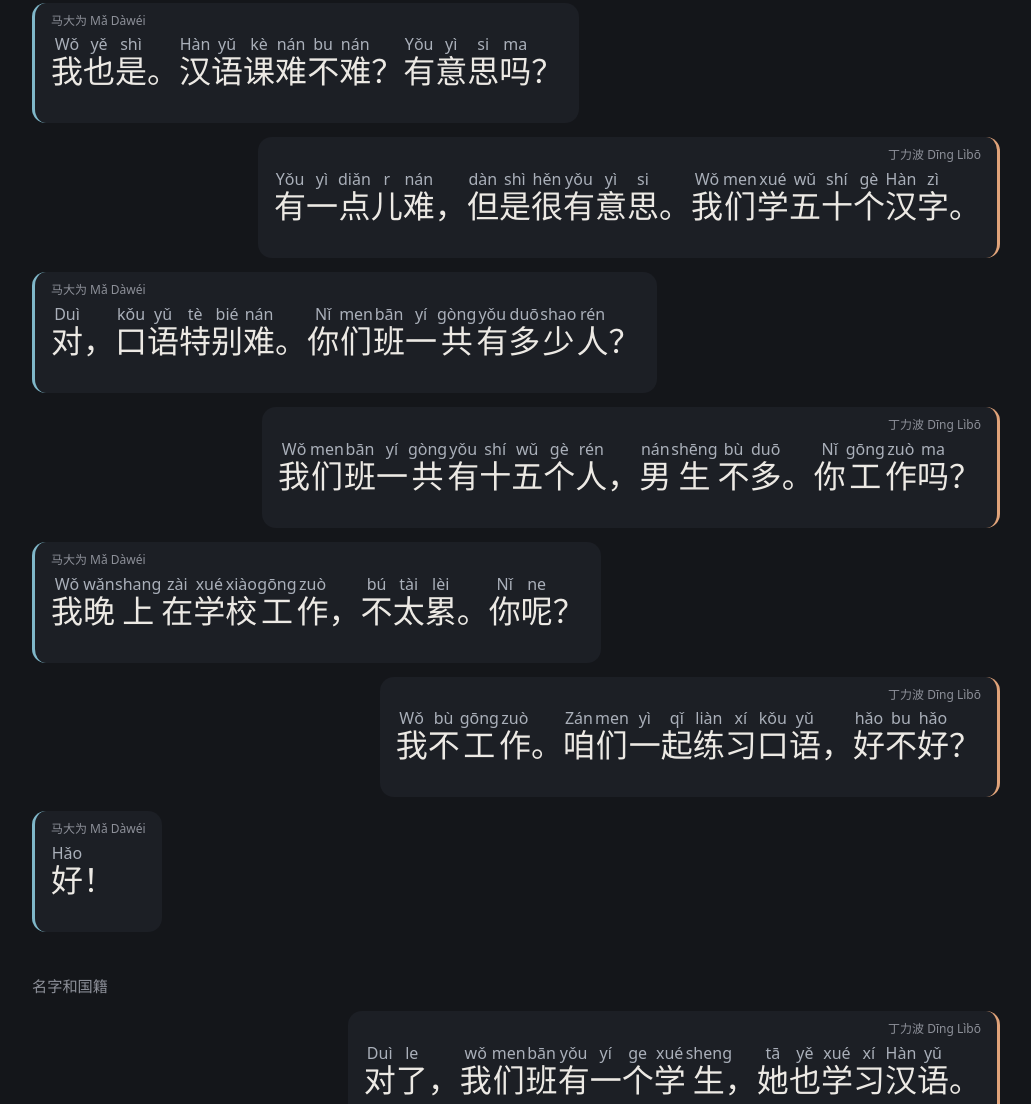
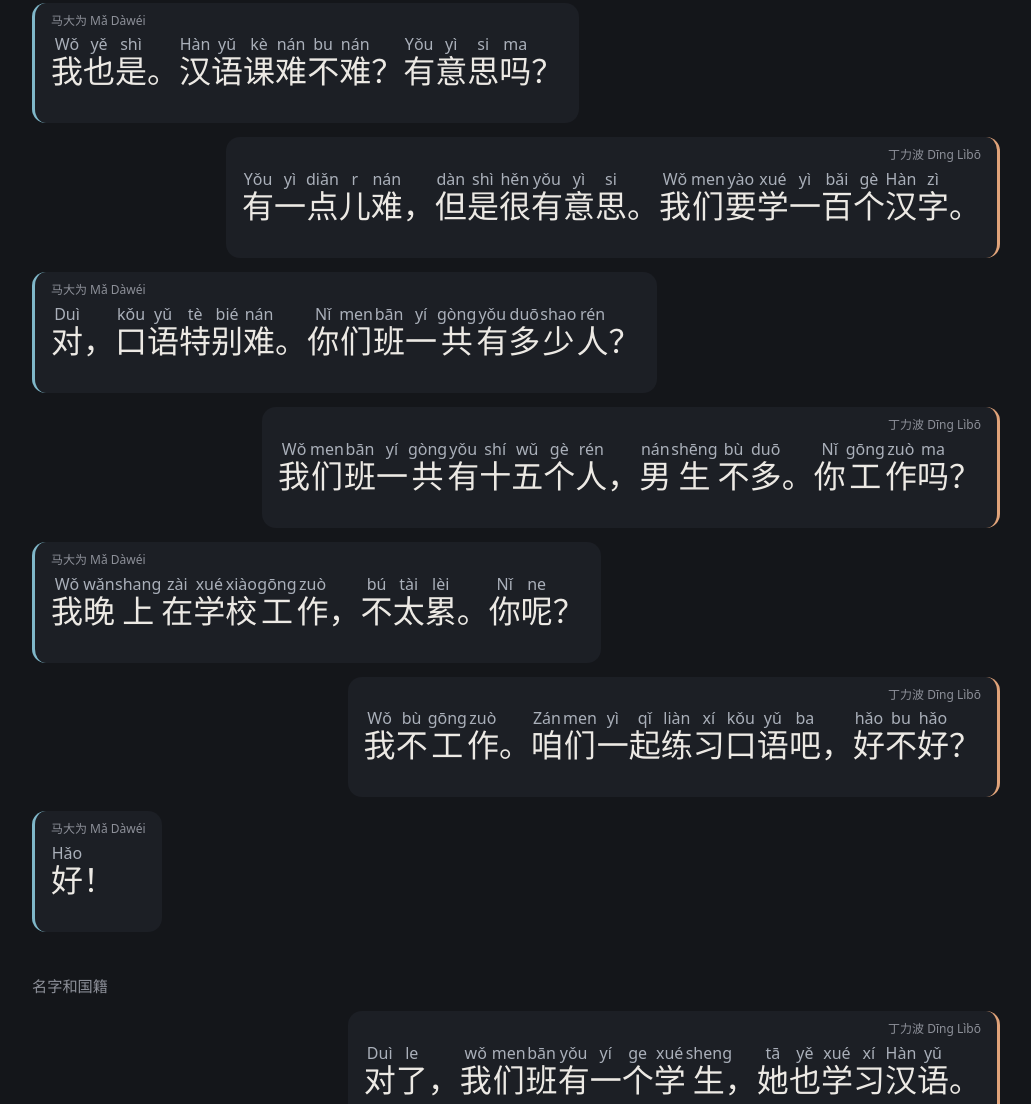
Before and after one commit to gue88/chinese-dialogue, a plain HTML site: page index.html in a window 1280 px wide. Shown: the part 1630-2734 px from the top of the page, without its empty margins (124-1155 px from the left). Drawn offline with Linux system fonts and the light colour scheme.

Commit message:
update dialogue

```diff
--- a/index.html
+++ b/index.html
@@ -236,11 +236,11 @@ B|是，我也是汉语专业。我们都在 RMIT 学习。|Shì, wǒ yě shì H
 A|你星期几有汉语课？|Nǐ xīngqī jǐ yǒu Hànyǔ kè?|Which days do you have Chinese class?
 B|我星期二上午十一点半和星期四中午十二点半有汉语课。|Wǒ xīngqī'èr shàngwǔ shíyī diǎn bàn hé xīngqīsì zhōngwǔ shí'èr diǎn bàn yǒu Hànyǔ kè.|I have Chinese class on Tuesday at 11:30 in the morning and Thursday at 12:30 at noon.
 A|我也是。汉语课难不难？有意思吗？|Wǒ yě shì. Hànyǔ kè nán bu nán? Yǒu yìsi ma?|Me too. Is Chinese class hard? Is it interesting?
-B|有一点儿难，但是很有意思。我们学五十个汉字。|Yǒu yìdiǎnr nán, dànshì hěn yǒu yìsi. Wǒmen xué wǔshí gè Hànzì.|A little hard, but very interesting. We're learning fifty characters.
+B|有一点儿难，但是很有意思。我们要学一百个汉字。|Yǒu yìdiǎnr nán, dànshì hěn yǒu yìsi. Wǒmen yào xué yìbǎi gè Hànzì.|A little hard, but very interesting. We have to learn one hundred Chinese characters.
 A|对，口语特别难。你们班一共有多少人？|Duì, kǒuyǔ tèbié nán. Nǐmen bān yígòng yǒu duōshao rén?|Yes, speaking is especially hard. How many people are in your class altogether?
 B|我们班一共有十五个人，男生不多。你工作吗？|Wǒmen bān yígòng yǒu shíwǔ gè rén, nánshēng bù duō. Nǐ gōngzuò ma?|There are fifteen people in our class altogether, and not many boys. Do you work?
 A|我晚上在学校工作，不太累。你呢？|Wǒ wǎnshang zài xuéxiào gōngzuò, bú tài lèi. Nǐ ne?|I work at the school in the evenings, so it's not too tiring. How about you?
-B|我不工作。咱们一起练习口语，好不好？|Wǒ bù gōngzuò. Zánmen yìqǐ liànxí kǒuyǔ, hǎo bu hǎo?|I don't work. Shall we practise speaking together?
+B|我不工作。咱们一起练习口语吧，好不好？|Wǒ bù gōngzuò. Zánmen yìqǐ liànxí kǒuyǔ ba, hǎo bu hǎo?|I don't work. Shall we practise speaking together?
 A|好！|Hǎo!|Good!
 # 名字和国籍
 B|对了，我们班有一个学生，她也学习汉语。|Duìle, wǒmen bān yǒu yí ge xuésheng, tā yě xuéxí Hànyǔ.|By the way, there's a student in our class who also studies Chinese.
@@ -253,7 +253,7 @@ B|我是越南人，我妈妈是四川人。我常常去越南。|Wǒ shì Yuèn
 A|你去四川吗？|Nǐ qù Sìchuān ma?|Do you go to Sichuan?
 B|我去四川，也去北京。四川和北京都很好。|Wǒ qù Sìchuān, yě qù Běijīng. Sìchuān hé Běijīng dōu hěn hǎo.|I go to Sichuan, and to Beijing too. Sichuan and Beijing are both great.
 A|你喜欢吃什么，喝什么？|Nǐ xǐhuan chī shénme, hē shénme?|What do you like to eat and drink?
-B|我喜欢吃酸菜鱼和越南冰奶咖啡。你呢？|Wǒ xǐhuan chī suāncài yú hé Yuènán bīng nǎi kāfēi. Nǐ ne?|I like pickled cabbage fish and Vietnamese iced milk coffee. How about you?
+B|我喜欢吃酸菜鱼，喝越南冰奶咖啡。你呢？|Wǒ xǐhuān chī suāncài yú, hē yuènán bīng nǎi kāfēi. Nǐ ne?|I like pickled cabbage fish and drinking ietnamese iced milk coffee. How about you?
 A|我喜欢吃包子，最喜欢喝奶茶。|Wǒ xǐhuan chī bāozi, zuì xǐhuan hē nǎichá.|I like steamed buns, and I like milk tea the most.
 # 歌曲和电影
 A|你喜欢中文歌吗？|Nǐ xǐhuan Zhōngwén gē ma?|Do you like Chinese songs?
@@ -269,12 +269,10 @@ B|我爸爸是医生，我妈妈是律师。你爸爸妈妈呢？|Wǒ bàba shì
 A|我爸爸是老师，他教英语。我妈妈不工作，她在家。|Wǒ bàba shì lǎoshī, tā jiāo Yīngyǔ. Wǒ māma bù gōngzuò, tā zài jiā.|My dad is a teacher and teaches English. My mum doesn't work; she's at home.
 B|这是我哥哥，这是我妹妹。我哥哥今年二十八岁，他也是律师。|Zhè shì wǒ gēge, zhè shì wǒ mèimei. Wǒ gēge jīnnián èrshíbā suì, tā yě shì lǜshī.|This is my older brother, and this is my younger sister. My brother is twenty-eight this year and he's a lawyer too.
 A|你妹妹今年几岁？她是学生吗？|Nǐ mèimei jīnnián jǐ suì? Tā shì xuésheng ma?|How old is your sister this year? Is she a student?
-B|她今年十五岁，是学生。她学钢琴，很喜欢唱歌。|Tā jīnnián shíwǔ suì, shì xuésheng. Tā xué gāngqín, hěn xǐhuan chàng gē.|She's fifteen and a student. She learns piano and loves singing.
-A|她唱中文歌吗？|Tā chàng Zhōngwén gē ma?|Does she sing Chinese songs?
-B|她唱中文歌，也跳舞。你姐姐喜欢唱歌跳舞吗？|Tā chàng Zhōngwén gē, yě tiàowǔ. Nǐ jiějie xǐhuan chàng gē tiàowǔ ma?|She sings Chinese songs and dances too. Does your sister like singing and dancing?
-A|我姐姐不喜欢跳舞，她喜欢看电影。|Wǒ jiějie bù xǐhuan tiàowǔ, tā xǐhuan kàn diànyǐng.|My sister doesn't like dancing; she likes watching films.
+B|她今年十五岁，是学生。她学钢琴，很喜欢唱歌。你姐姐呢？|Tā jīnnián shíwǔ suì, shì xuésheng. Tā xué gāngqín, hěn xǐhuan chàng gē. Nǐ jiějie ne?|She's fifteen and a student. She learns piano and loves singing. What about your older sister?
+A|我姐姐不喜欢唱歌，她喜欢看电影。|Wǒ jiějie bù xǐhuan chàng gē, tā xǐhuan kàn diànyǐng.|My sister doesn't like singing; she likes watching films.
 B|她今年多大？|Tā jīnnián duō dà?|How old is she this year?
-A|她今年三十岁，属鼠，一九九六年出生。|Tā jīnnián sānshí suì, shǔ shǔ, yī jiǔ jiǔ liù nián chūshēng.|She's thirty, born in the year of the Rat, in 1996.
+A|她今年二十六岁，属龙，二〇〇〇年出生。|Tā jīnnián èrshíliù suì, shǔ lóng, èr líng líng líng nián chūshēng.|She's twenty-six, born in the Year of the Dragon, in 2000.
 B|我妹妹属兔。对了，你们家有宠物吗？|Wǒ mèimei shǔ tù. Duìle, nǐmen jiā yǒu chǒngwù ma?|My sister was born in the Year of the Rabbit. By the way, do you have any pets?
 A|我们家有一只狗，它叫贝贝。|Wǒmen jiā yǒu yì zhī gǒu, tā jiào Bèibèi.|We have a dog. Its name is Beibei.
 B|贝贝今年几岁？它喜欢吃什么？|Bèibèi jīnnián jǐ suì? Tā xǐhuan chī shénme?|How old is Beibei? What does it like to eat?
@@ -290,7 +288,7 @@ A|明天是五月二十一号，他们有时间吗？|Míngtiān shì wǔ yuè
 B|什么事儿？|Shénme shìr?|What's the occasion?
 A|明天是我姐姐的生日。晚上我们家有一个生日聚会，你们能来参加吗？|Míngtiān shì wǒ jiějie de shēngrì. Wǎnshang wǒmen jiā yǒu yí ge shēngrì jùhuì, nǐmen néng lái cānjiā ma?|Tomorrow is my older sister's birthday. We're having a birthday party at our house in the evening. Can you all come?
 B|太好了！我们一定去。你送她什么生日礼物？|Tài hǎo le! Wǒmen yídìng qù. Nǐ sòng tā shénme shēngrì lǐwù?|Great! We'll definitely come. What birthday present are you giving her?
-A|我会送她巧克力和一个蛋糕。我们还会做寿面。|Wǒ huì sòng tā qiǎokèlì hé yí ge dàngāo. Wǒmen hái huì zuò shòumiàn.|I'll give her chocolates and a cake. We'll also make longevity noodles.
+A|我会送她一个蛋糕。我们还会做寿面。|Wǒ huì sòng tā yí ge dàngāo. Wǒmen hái huì zuò shòumiàn.|I'll give her a cake. We'll also make longevity noodles.
 B|祝你姐姐生日快乐，也祝你合家欢乐。|Zhù nǐ jiějie shēngrì kuàilè, yě zhù nǐ héjiā huānlè.|Happy birthday to your sister, and I wish happiness to your whole family too.
 A|谢谢你！明天见。|Xièxie nǐ! Míngtiān jiàn.|Thank you! See you tomorrow.
 B|明天见。|Míngtiān jiàn.|See you tomorrow.`;
```
